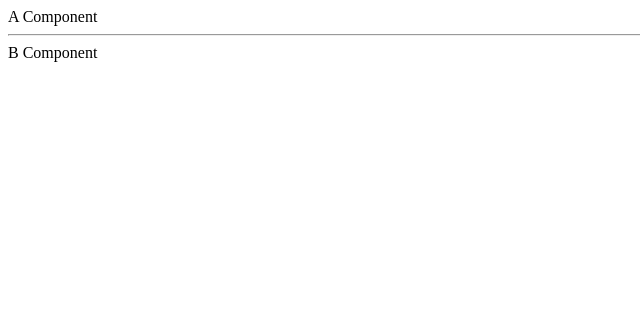
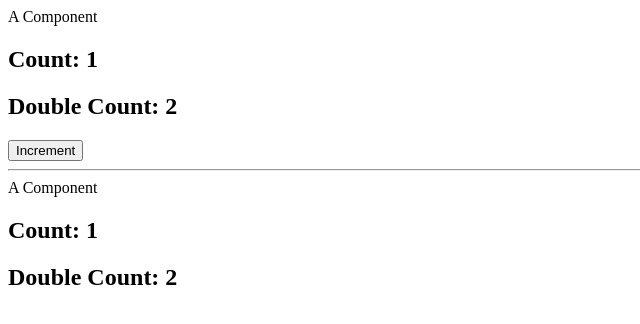
Before and after one commit to vidhi-7span/Learn-Pinia, a Vue app: page / in a window 1280 px wide. Shown: the top 324 px of the page, without its empty margins (0-640 px from the left). Built offline with nearby package versions, Linux system fonts and the light colour scheme.

Commit message:
Use of Store State, Getters and Actions

```diff
--- a/src/App.vue
+++ b/src/App.vue
@@ -1,5 +1,6 @@
 <template>
   <AComponent />
+  <hr />
   <BComponent />
 </template>
 
--- a/src/components/AComponent.vue
+++ b/src/components/AComponent.vue
@@ -1,5 +1,30 @@
+<!-- State become ref
+Getter become Computed Property
+Actions become Methods / Function  -->
+<script setup>
+import { useCounterStore } from "../stores/counter.js";
+// import { storeToRefs } from "pinia";
+const store = useCounterStore();
+
+// Wrong way to destructuring
+// const { count, doubleCount, increment } = store;
+
+// Correct way to Destructure refs
+// const { count, doubleCount } = storeToRefs(store);
+
+// Actions can be Destructured normally
+// const { increment } = store;
+</script>
+
 <template>
   <div>A Component</div>
+  <h2>Count: {{ store.count }}</h2>
+  <h2>Double Count: {{ store.doubleCount }}</h2>
+  <button @click="store.increment">Increment</button>
+
+  <!-- <h2>Count: {{ count }}</h2>
+  <h2>Double Count: {{ doubleCount }}</h2>
+  <button @click="increment">Increment</button> -->
 </template>
-<script setup></script>
+
 <style></style>
--- a/src/components/BComponent.vue
+++ b/src/components/BComponent.vue
@@ -1,8 +1,17 @@
+<!-- State become ref
+Getter become Computed Property
+Actions become Methods / Function  -->
+
 <template>
-  <div>
-    <hr />
-    B Component
-  </div>
+  <div>A Component</div>
+  <h2>Count: {{ store.count }}</h2>
+  <h2>Double Count: {{ store.doubleCount }}</h2>
 </template>
-<script setup></script>
+
+<script setup>
+import { useCounterStore } from "../stores/counter.js";
+
+const store = useCounterStore();
+console.log("store======", store);
+</script>
 <style></style>
--- a/src/main.js
+++ b/src/main.js
@@ -2,10 +2,10 @@ import { createApp } from "vue";
 import { createPinia } from "pinia";
 import App from "./App.vue";
 
+const pinia = createPinia();
 const app = createApp(App);
 // Create Pinia Instance
-const pinia = createPinia();
 
-app.mount("#app");
 // Use Pinia Instance
 app.use(pinia);
+app.mount("#app");
--- a/src/stores/counter.js
+++ b/src/stores/counter.js
@@ -1,14 +1,13 @@
 // Setup Store
-
-import { definePinia } from "pinia";
+import { defineStore } from "pinia";
 import { ref, computed } from "vue";
 
-export const useCounterStore = definePinia("counter", () => {
+export const useCounterStore = defineStore("counter", () => {
   const count = ref(1); // State
   const doubleCount = computed(() => count.value * 2); // Gatters
   function increment() {
     count.value++;
-  }
+  } //Method
 
   return { count, doubleCount, increment };
 });
```
